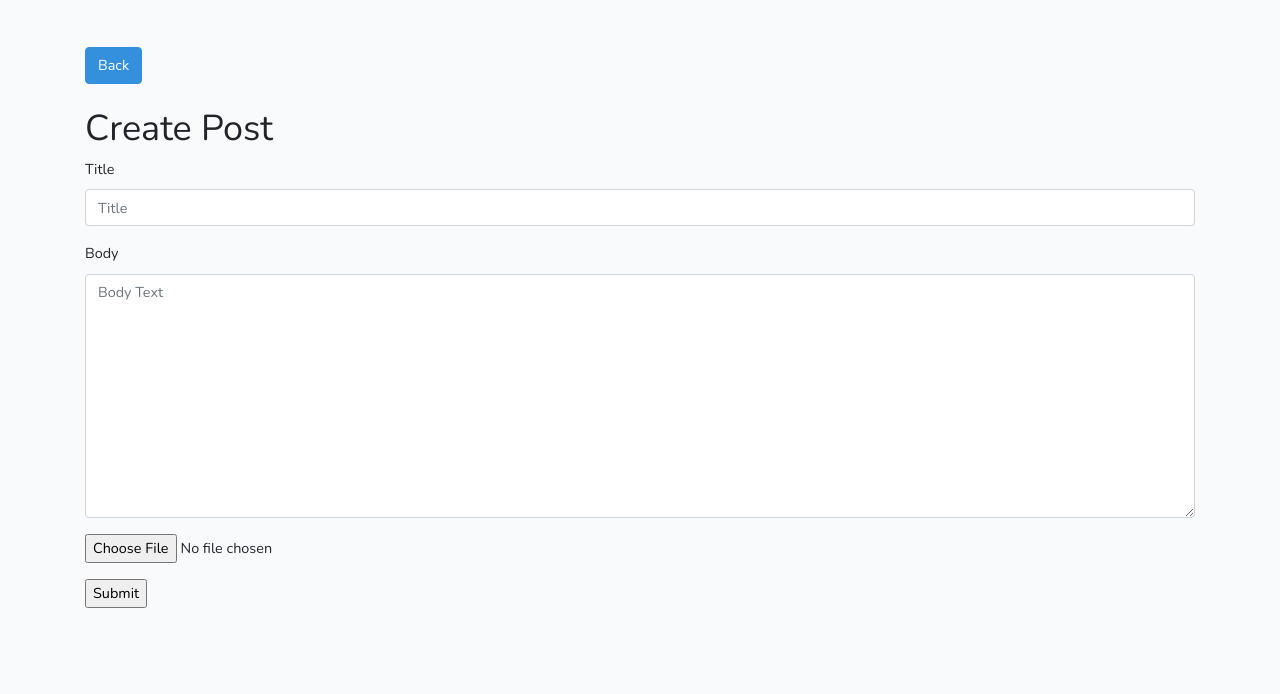
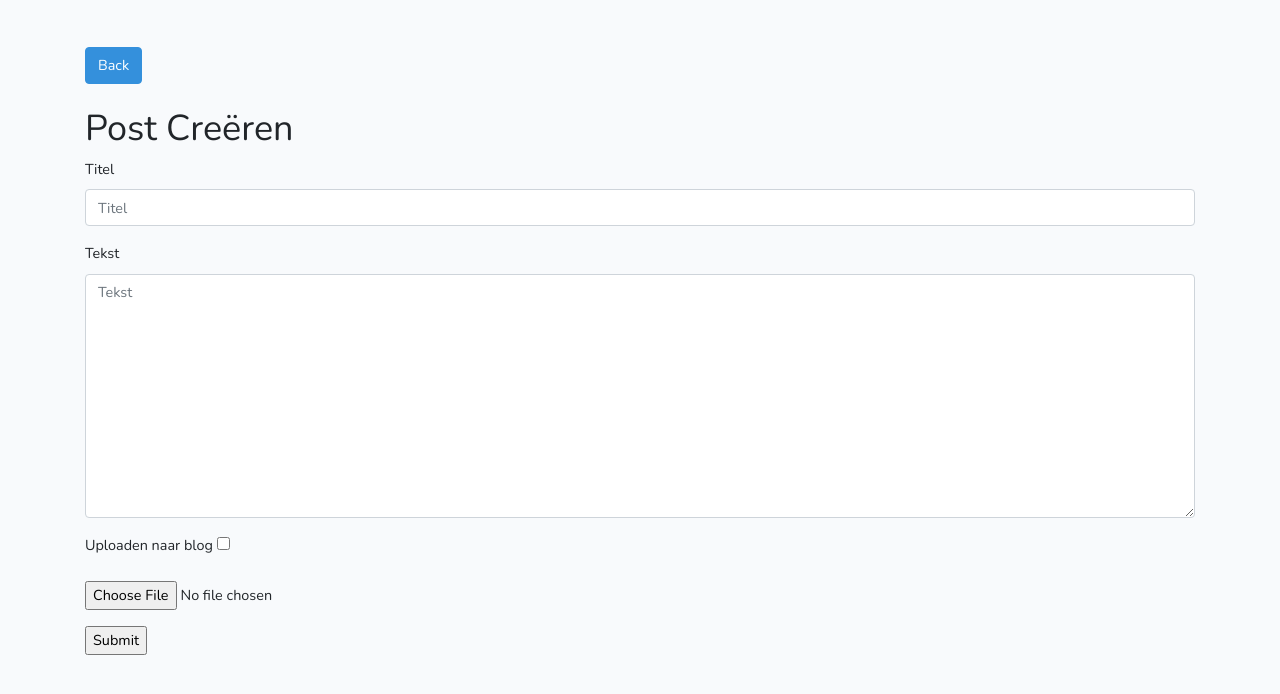
Before and after one commit to NorthernLord/PRG5MVC, a Laravel app: page /posts/create in a window 1280 px wide. Shown: the part 55-749 px from the top of the page. Run offline with Laravel 8, Linux system fonts and the light colour scheme; the visitor is signed in with stand-in values (Sample User, id 1); style sheets or scripts are compiled from the project's sources; parts of the project's set-up code (start-up, migrations or seed data) failed here and were passed over; some libraries are stand-ins or nearby versions.

Commit message:
Status toggle system

```diff
--- a/app/Http/Controllers/DashboardController.php
+++ b/app/Http/Controllers/DashboardController.php
@@ -28,4 +28,5 @@ class DashboardController extends Controller
         $user = User::find($user_id);
         return view('dashboard')->with('posts', $user->posts);
     }
+
 }
--- a/app/Http/Controllers/PostsController.php
+++ b/app/Http/Controllers/PostsController.php
@@ -41,9 +41,9 @@ class PostsController extends Controller
         // Getting posts from the database using DB
         // $posts = DB::select('SELECT * FROM posts');
 
-
         // Posts get paginated after 5 posts using ->paginate(x)
-        $posts = Post::orderBy('created_at','desc')->paginate(5);
+        // $posts = Post::where('status', 1)->get();
+        $posts = Post::where('status','1')->orderBy('created_at', 'desc')->paginate(5);
         return view('posts.index')->with('posts', $posts);
     }
 
@@ -92,6 +92,9 @@ class PostsController extends Controller
         $post->title = $request->input('title');
         $post->body = $request->input('body');
         $post->user_id = auth()->user()->id;
+        if (!empty($_POST['statusCheckbox'])) {
+            $post->status =$request->input('statusCheckbox');
+        }
         $post->cover_image = $fileNameToStore;
         $post->save();
 
@@ -169,6 +172,28 @@ class PostsController extends Controller
     }
 
     /**
+     * Update the specified resource in storage.
+     *
+     * @param  \Illuminate\Http\Request  $request
+     * @param  int  $id
+     * @return \Illuminate\Http\Response
+     */
+
+    public function updateCheckbox(Request $id)
+    {
+        $post = Post::find($id)->first();
+        if (empty($_POST['statusCheckbox'])) {
+            $post->status = $request->input('statusCheckbox');
+        }
+        else {
+            $post->status = $request->input('statusCheckbox');
+        }
+        $post->save();
+
+        return redirect('/dashboard')->with('success', 'Post geüpdatet');
+    }
+
+    /**
      * Remove the specified resource from storage.
      *
      * @param  int  $id
@@ -190,6 +215,6 @@ class PostsController extends Controller
 
         $post->delete();
 
-        return redirect('/posts')->with('success', 'Post verwijderd');
+        return redirect('/dashboard')->with('success', 'Post verwijderd');
     }
 }
--- a/resources/views/inc/navbar.blade.php
+++ b/resources/views/inc/navbar.blade.php
@@ -41,7 +41,7 @@
                                 <a class="dropdown-item" href="{{ route('logout') }}"
                                    onclick="event.preventDefault();
                                                  document.getElementById('logout-form').submit();">
-                                    {{ __('Logout') }}
+                                    {{ __('Uitloggen') }}
                                 </a>
 
                                 <form id="logout-form" action="{{ route('logout') }}" method="POST" style="display: none;">
--- a/resources/views/pages/index.blade.php
+++ b/resources/views/pages/index.blade.php
@@ -5,7 +5,9 @@
     <div class="jumbotron text-center">
         <h1>Berend Kalberg</h1>
         <p>Op deze website is al mijn werk te vinden, hieronder staan een aantal uitgelichte projecten.</p>
-        <p><a class="btn btn-primary btn-lg" href="/login" role="button">Login</a> <a class="btn btn-success btn-lg" href="/register" role="button">Register</a></p>
+        @guest
+            <p><a class="btn btn-primary btn-lg" href="/login" role="button">Login</a> <a class="btn btn-success btn-lg" href="/register" role="button">Register</a></p>
+        @endguest
     </div>
 
     <!-- Page Content -->
@@ -13,7 +15,7 @@
 
         <!-- Page Heading -->
         <h1 class="my-4">Uitgelichte projecten</h1>
-
+        <hr>
         <!-- Project One -->
         <div class="row">
             <div class="col-md-7">
--- a/resources/views/posts/create.blade.php
+++ b/resources/views/posts/create.blade.php
@@ -5,15 +5,19 @@
     <a href="/posts" class="btn btn-primary">Back</a>
     <br><br>
 
-    <h1>Create Post</h1>
+    <h1>Post Creëren</h1>
     {!! Form::open(['action' => 'PostsController@store', 'method' => 'POST', 'enctype' => 'multipart/form-data']) !!}
         <div class="form-group">
-            {{Form::label('title', 'Title')}}
-            {{Form::text('title', '', ['class' => 'form-control', 'placeholder' => 'Title'])}}
+            {{Form::label('title', 'Titel')}}
+            {{Form::text('title', '', ['class' => 'form-control', 'placeholder' => 'Titel'])}}
         </div>
         <div class="form-group">
-            {{Form::label('body', 'Body')}}
-            {{Form::textarea('body', '', ['class' => 'form-control', 'placeholder' => 'Body Text'])}}
+            {{Form::label('body', 'Tekst')}}
+            {{Form::textarea('body', '', ['class' => 'form-control', 'placeholder' => 'Tekst'])}}
+        </div>
+        <div class="form-group">
+            {{Form::label('statusCheckbox', 'Uploaden naar blog')}}
+            {{Form::checkbox('statusCheckbox', '1', false, ['class' => ''])}}
         </div>
         <div class="form-group">
             {{Form::file('cover_image')}}
--- a/routes/web.php
+++ b/routes/web.php
@@ -1,4 +1,6 @@
 <?php
+
+use App\Http\Controllers\PostsController;
 
 /*
 |--------------------------------------------------------------------------
@@ -18,8 +20,11 @@
 Route::get('/', 'PagesController@index');
 Route::get('/services', 'PagesController@services');
 
+Route::post('posts/updateCheckbox', ['as' => 'posts.updateCheckbox', 'uses' => 'PostsController@updateCheckbox']);
+
 Route::resource('posts', 'PostsController');
 Route::get('/dashboard', 'DashboardController@index');
+Route::get('/posts', 'PostsController@index');
 
 Auth::routes();
 
```
Also changed, not shown: resources/views/dashboard.blade.php (+9 -3 lines), database/migrations/2019_01_03_161540_add_status_to_posts_table.php (added), database/migrations/2019_01_05_153431_add_default_value_to_status_column_to_posts_table.php (added).
